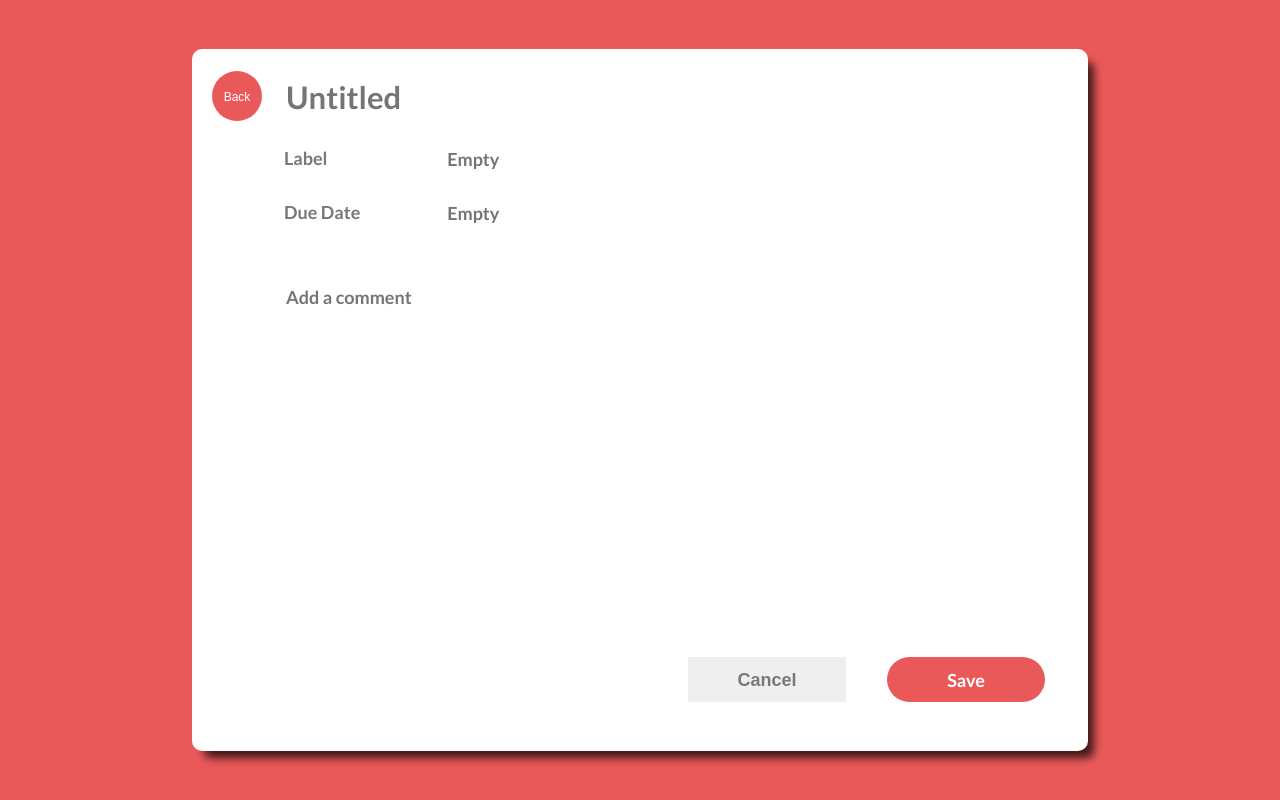
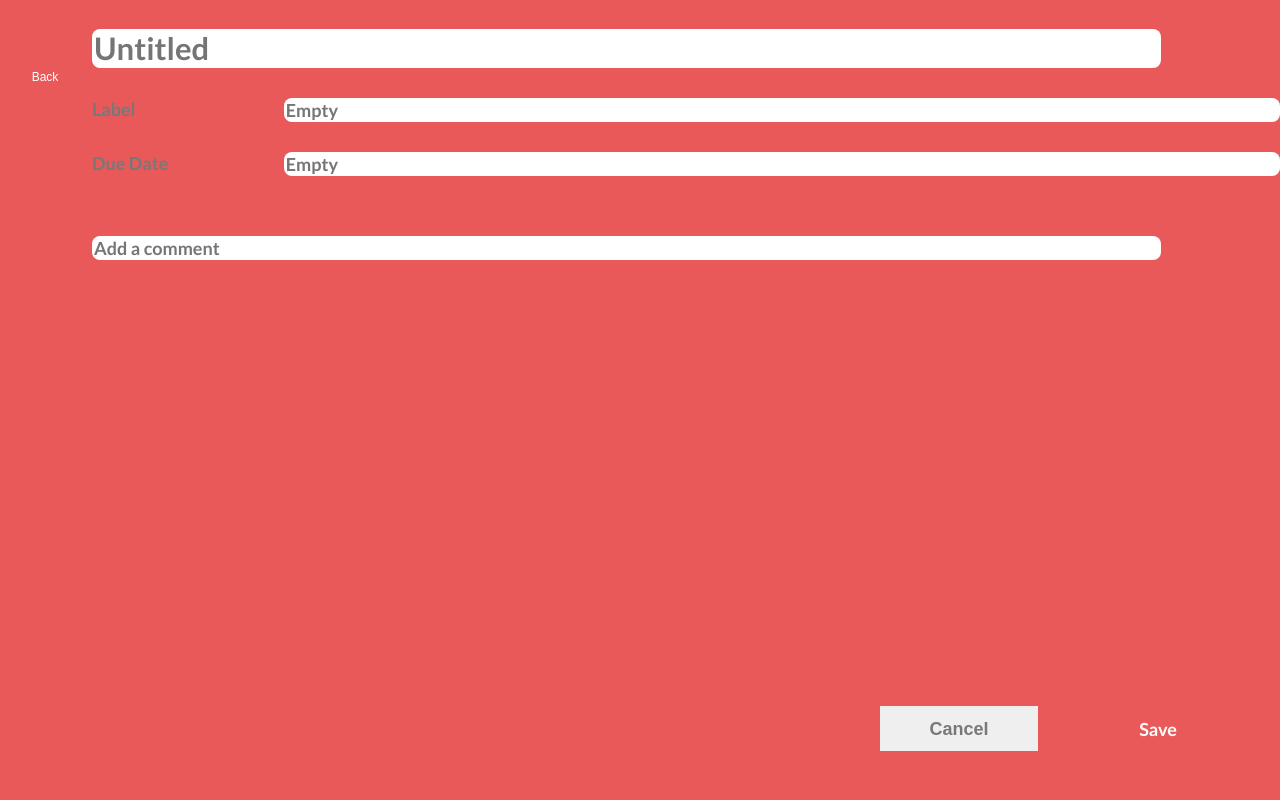
Before and after one commit to luis-unlam/Trabajo-React-GM2-, a React (Create React App) app: page /createPage in a window 1280 px wide. Built offline with nearby package versions, Linux system fonts and the light colour scheme.

Commit message:
feat: createTaskContent css move to global.css

```diff
--- a/src/components/CreatePage/CreateTask.css
+++ b/src/components/CreatePage/CreateTask.css
@@ -1,14 +1 @@
-.containerCreateTask{
-    display: flex;
-    background-color: white;
-    width: 70%;
-    height: 702px;
-    position: absolute;
-    top: 50%;
-    left: 50%;
-    transform: translate(-50%, -50%);
-    border-radius: 10px;
-    box-shadow: 9px 10px 8px -3px rgba(0, 0, 0, 0.73);
-    -webkit-box-shadow: 9px 10px 8px -3px rgba(0, 0, 0, 0.73);
-    -moz-box-shadow: 9px 10px 8px -3px rgba(0, 0, 0, 0.73);
-}
+@import '../../styles.css/global.css';
```
